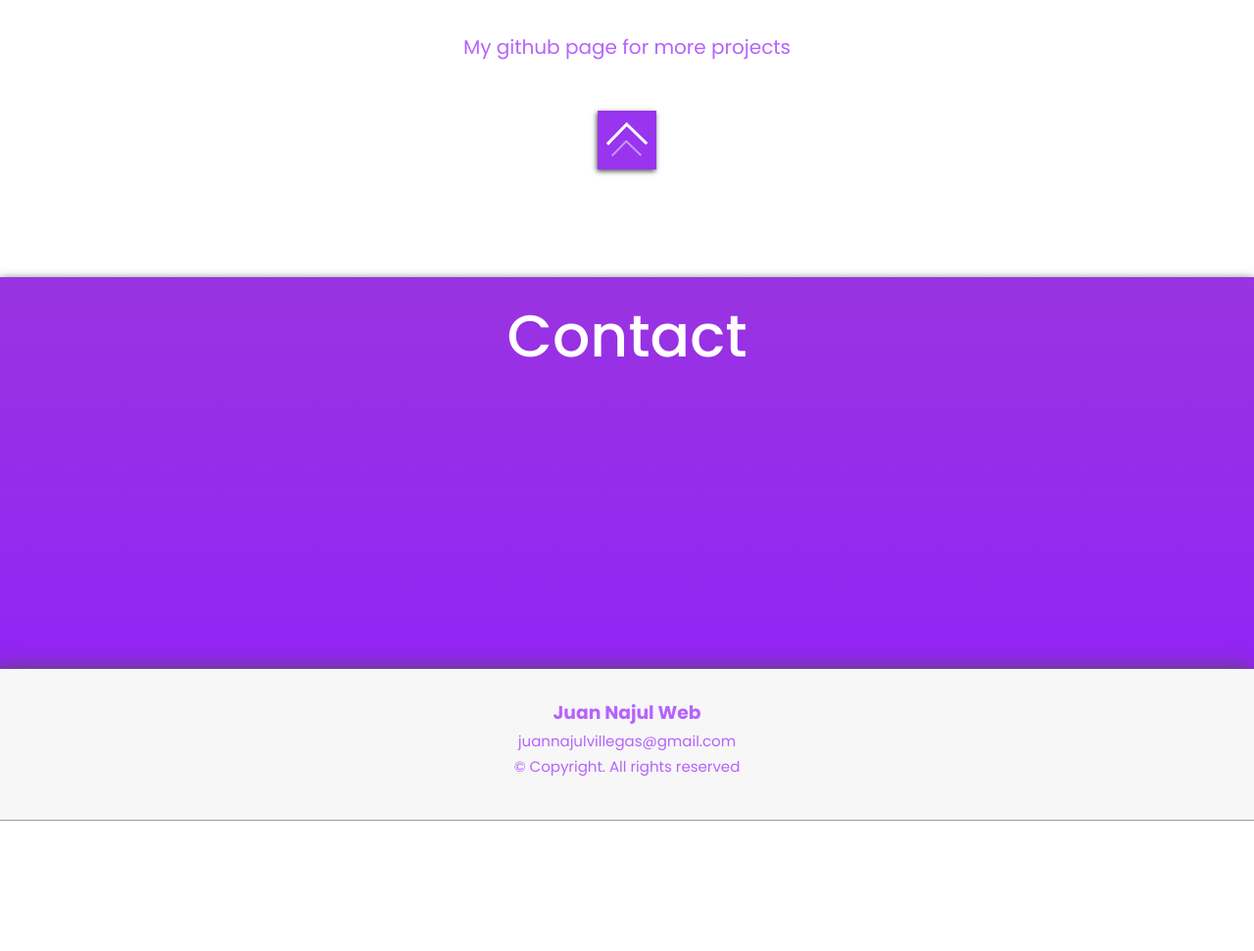
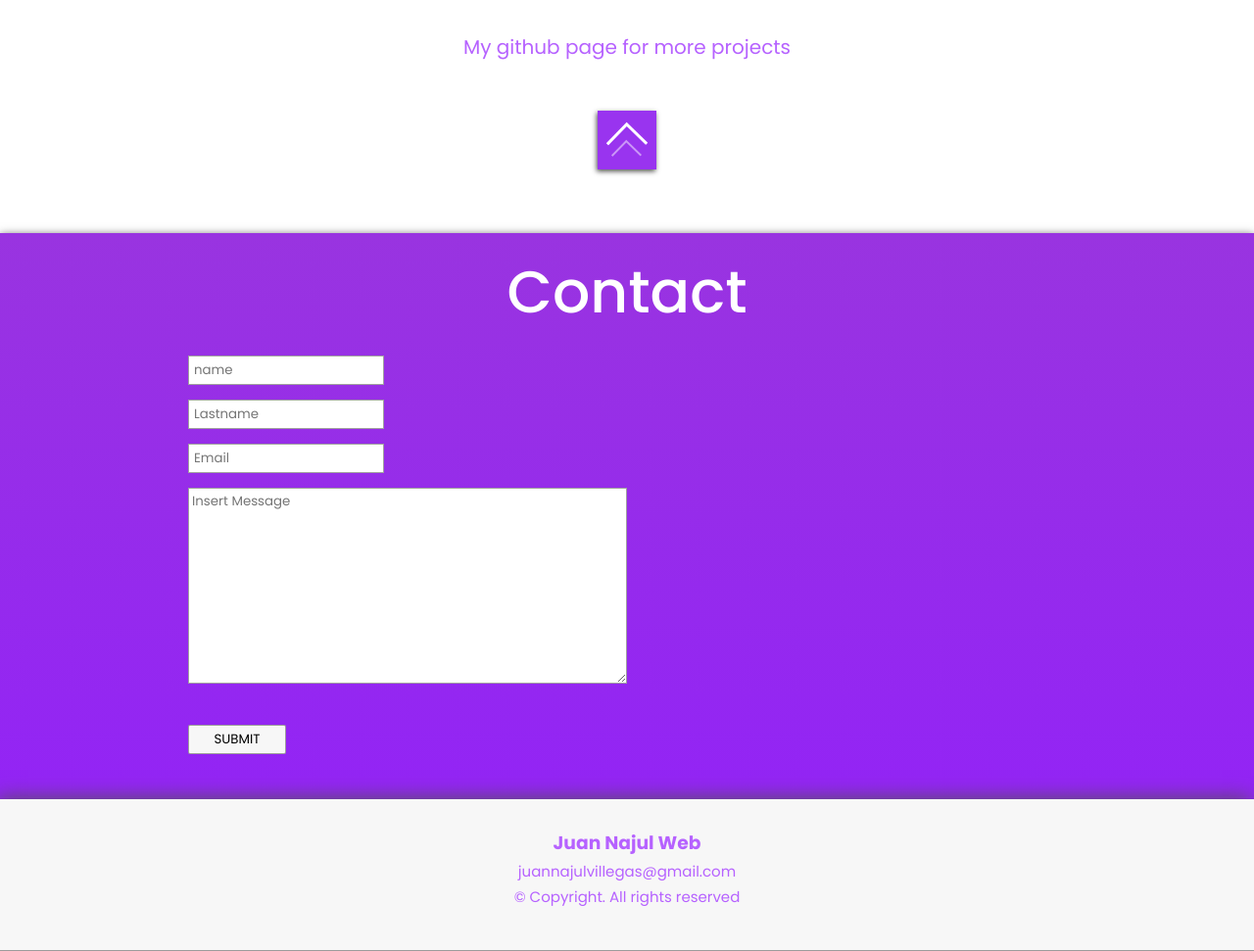
Before and after one commit to juannajul/juannajulweb, a Django app: page / in a window 1280 px wide. Shown: the part 2920-3891 px from the top of the page at 98% size. Before the commit the page ends 3758 px from the top, so only its background shows below. Run offline with Django 4.2, Linux system fonts and the light colour scheme; grey boxes are pictures that could not be loaded.

Commit message:
index contact email styles

```diff
--- /dev/null
+++ b/blog/forms.py
@@ -0,0 +1,33 @@
+"""
+Blog Forms
+"""
+
+from email import message
+import email
+from turtle import title
+from unicodedata import name
+from django import forms
+from django.core import validators
+
+class ContactForm(forms.Form):
+    """
+    Contact form
+    """
+    name = forms.CharField(label='', max_length=64, min_length=2, required=True,
+        widget = forms.TextInput(attrs={'placeholder': 'name', 'class': 'contact-form-name'}),
+        validators = [
+            validators.MinLengthValidator(1, 'Insert your name')
+        ] )
+    lastname = forms.CharField(label='', max_length=64, min_length=2, required=True,
+        widget = forms.TextInput(attrs={'placeholder': 'Lastname', 'class': 'contact-form-lastname'}),
+        validators = [
+            validators.MinLengthValidator(1, 'Insert your lastname')
+        ] )
+    message = forms.CharField(label='', max_length=528, required=True, min_length=1,
+        widget = forms.Textarea(attrs={'placeholder': 'Insert Message', 'class': 'contact-form-message'}),
+        validators = [
+            validators.MinLengthValidator(1, 'Insert a message')
+        ] )
+    email = forms.EmailField(label='', max_length=64, min_length=5, required=True,
+        widget = forms.EmailInput(attrs={'placeholder':'Email', 'class': 'contact-form-email'})
+    )
--- a/blog/views.py
+++ b/blog/views.py
@@ -1,6 +1,9 @@
 from django.shortcuts import render
+from .forms import ContactForm
 
 # Create your views here.
 
 def index(request):
-    return render(request, "../templates/web/index.html")
+    return render(request, "../templates/web/index.html",
+    {'form': ContactForm()}
+    )
--- a/static/css/styles.css
+++ b/static/css/styles.css
@@ -256,7 +256,8 @@
 
 #profile-title,
 #skills-title,
-#projects-title{
+#projects-title,
+#contact-title{
     margin: 0 auto;
     margin-top: 110px;
     text-align: center;
@@ -265,7 +266,8 @@
     color: #9934ef ;
 }
 
-#skills-title{
+#skills-title,
+#contact-title{
     color: #ffffff;
     padding-top: 15px;
 }
@@ -274,7 +276,8 @@
     margin-top: 70px;
 }
 
-.info-card{
+.info-card,
+.contact-cards-container{
     width: 70%;
     height: auto;
     margin: 0 auto;
@@ -282,6 +285,11 @@
     margin-bottom: 140px;
     text-align: center;
     overflow: hidden;
+}
+
+.contact-cards-container{
+    margin-top: 0;
+    margin-bottom: 0;
 }
 
 .info-card-projects{
@@ -296,12 +304,17 @@
     overflow: hidden;
 }
 
-.purple-card-area{
+.purple-card-area,
+.purple-content-card-area{
     width: 100%;
     min-height: 400px;
     background: rgb(140,7,255);
     background: linear-gradient(0deg, rgb(147, 36, 245) 0%, rgba(153,52,224,1) 100%);
     box-shadow: 0px 2px 9px rgb(82, 81, 81);
+}
+
+.purple-content-card-area{
+    margin-top: -45px;
 }
 
 .skills-cards-container{
@@ -483,6 +496,63 @@
     }
 }
 
+.purple-content-card-area .contact-form-container{
+    width: 100%;
+}
+
+.contact-form-container{
+    width: 100%;
+    margin: 20px 0 50px;
+
+}
+
+.contact-form-content{
+    width: 100%;
+    margin-top: 15px;
+    text-align: left;
+}
+
+@media (max-width: 950px){
+    .contact-form-content{
+        text-align: center;
+    }
+}
+
+.contact-form-name,
+.contact-form-lastname,
+.contact-form-email{
+    width: 200px;
+    height: 30px;
+    padding: 5px;
+    border: 1px solid rgba(68, 67, 67, 0.5);
+}
+
+.contact-form-message{
+    width: 50%;
+    min-width: 200px;
+    height: 200px;
+    padding: 3px;
+    border: 1px solid rgba(68, 67, 67, 0.5);
+}
+
+.contact-button{
+    width: 100px;
+    height: 30px;
+    margin-top: 20px;
+    margin-bottom: -15px;
+    border: 1px solid rgba(68, 67, 67, 0.5);
+    border-radius: 2px;
+    background: #f7f7f7;
+    font-family: 'Poppins';
+    font-weight: 400;
+    cursor: pointer;
+    transition: 600ms ease;
+}
+
+.contact-button:hover{
+    border-radius: 35px;
+    background: #13aff0;
+}
 /* Footer styles */
 #footer-container{
     width: 100%;
--- a/templates/web/index.html
+++ b/templates/web/index.html
@@ -100,15 +100,25 @@
             </div>
         </div>
 
-        <div class="purple-card-area">
+        <div class="purple-content-card-area">
             <div class="purple-card-container">
-                <h2 id="skills-title">Contact</h2>
-                <div class="skills-cards-container">
+
+                <h2 id="contact-title">Contact</h2>
+                <div class="contact-cards-container">
+                    <div class="contact-form-container">
+                    <form action="POST">
+                        <div class="contact-form-content">{{form.name}}</div>
+                        <div class="contact-form-content">{{form.lastname}}</div>
+                        <div class="contact-form-content">{{form.email}}</div>
+                        <div class="contact-form-content">{{form.message}}</div>
+                        <div class="contact-form-content">
+                            <button type="submit" class="contact-button">SUBMIT</button>
+                        </div>
+                   </form>
+                    </div>
 
                 </div>
-               <!-- <div class="down-button">
-                    <div class="arrow"></div>
-                </div>-->
+
             </div>
         </div>
     </section>
```
Also changed, not shown: core/settings.py (+8 -0 lines), static/img/drinkteam.png (deleted).
